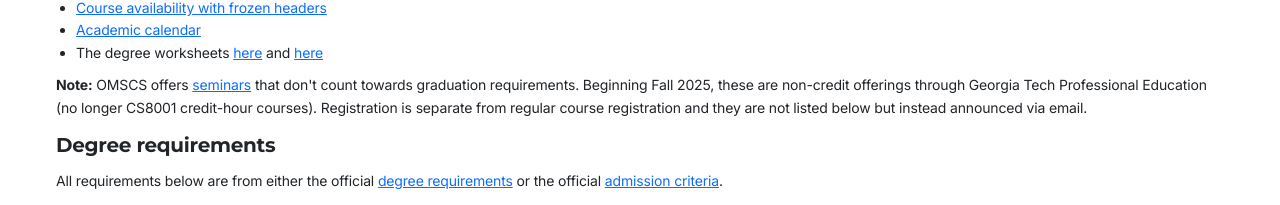
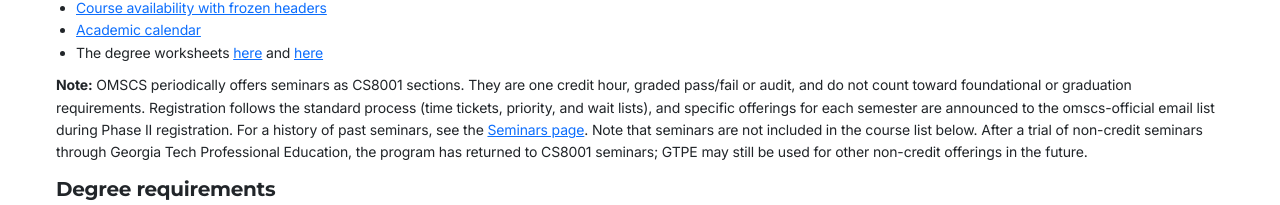
Before and after one commit to logic-tonic/omscs-course-planner, a React (Create React App) app: page / in a window 1280 px wide. Shown: the part 308-513 px from the top of the page. Built offline with nearby package versions, Linux system fonts and the light colour scheme.

Commit message:
Update seminar note for CS8001 policy

```diff
--- a/src/App.js
+++ b/src/App.js
@@ -21,7 +21,7 @@ function App() {
             <li>The degree worksheets <a href="https://www.cc.gatech.edu/graduate-forms-procedures" target="_blank" rel="noreferrer">here</a> and <a href="https://degreeaudit.gatech.edu/" target="_blank" rel="noreferrer">here</a></li>
           </ul>
 
-          <p><b>Note:</b> OMSCS offers <a href="https://omscs.gatech.edu/cs-8001-seminars" target="_blank" rel="noreferrer">seminars</a> that don't count towards graduation requirements. Beginning Fall 2025, these are non-credit offerings through Georgia Tech Professional Education (no longer CS8001 credit-hour courses). Registration is separate from regular course registration and they are not listed below but instead announced via email.</p>
+          <p><b>Note:</b> OMSCS periodically offers seminars as CS8001 sections. They are one credit hour, graded pass/fail or audit, and do not count toward foundational or graduation requirements. Registration follows the standard process (time tickets, priority, and wait lists), and specific offerings for each semester are announced to the omscs-official email list during Phase II registration. For a history of past seminars, see the <a href="https://omscs.gatech.edu/cs-8001-seminars" target="_blank" rel="noreferrer">Seminars page</a>. Note that seminars are not included in the course list below. After a trial of non-credit seminars through Georgia Tech Professional Education, the program has returned to CS8001 seminars; GTPE may still be used for other non-credit offerings in the future.</p>
 
           <h2>Degree requirements</h2>
           <p>All requirements below are from either the official <a href="https://omscs.gatech.edu/degree-requirements" target="_blank" rel="noreferrer">degree requirements</a> or the official <a href="https://omscs.gatech.edu/admission-criteria" target="_blank" rel="noreferrer">admission criteria</a>.</p>
```
